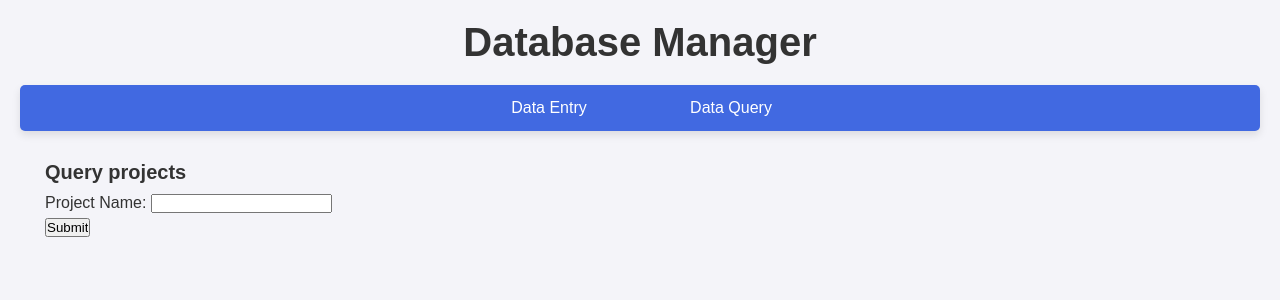
After one commit to dplynn/CS7330-Group-Project, a Flask app: page /query-projects in a window 1280 px wide. The commit adds this page. Shown: the top 300 px of the page. Run offline with Flask 3, Linux system fonts and the light colour scheme.

Commit message:
implemented frontend and backend integration for query projects

```diff
--- a/app.py
+++ b/app.py
@@ -251,6 +251,29 @@ def query_posts_results():
 
     return render_template('query_posts_results.html', results=results)
 
+@app.route('/query-projects', methods=['GET', 'POST'])
+def query_projects():
+    return render_template('query_projects.html')
+
+@app.route('/query-projects-results', methods=['GET', 'POST'])
+def query_projects_results():
+    connection = DBInit.connect_to_database()
+
+    try:
+        result1, result2 = DBInteract.fetch_posts_experiment(connection, request.args.get('project_name'))
+        result2 = [(field, f"{float(percent):.0f}%") for field, percent in result2]
+        print(str(result1))
+        print(str(result2))
+
+    except Exception as e:
+        connection.rollback()
+        flash(f"Error: {e}", 'danger')
+        return redirect(url_for('query_posts'))
+    finally:
+        connection.close()
+
+    return render_template('query_projects_results.html', result1=result1, result2=result2)
+
 if __name__ == '__main__':
     try:
         connection = DBInit.connect_to_database()
--- a/templates/home.html
+++ b/templates/home.html
@@ -25,7 +25,7 @@
                 <a href="" class="dropbtn">Data Query</a>
                 <div class="dropdown-content">
                     <a href="{{ url_for('query_posts') }}">Query Posts</a>
-                    <a href="query_projects.html">Query Projects</a>
+                    <a href="{{ url_for('query_projects') }}">Query Projects</a>
                 </div>
             </li>
         </ul>
--- a/templates/nav.html
+++ b/templates/nav.html
@@ -13,7 +13,7 @@
         <a href="" class="dropbtn">Data Query</a>
         <div class="dropdown-content">
             <a href="{{ url_for('query_posts') }}">Query Posts</a>
-            <a href="query_projects.html">Query Projects</a>
+            <a href="{{ url_for('query_projects') }}">Query Projects</a>
         </div>
     </li>
 </ul>
--- /dev/null
+++ b/templates/query_projects.html
@@ -0,0 +1,15 @@
+{% extends 'base.html' %}
+
+{% block title %}Query Posts - Database Manager{% endblock %}
+
+{% block content %}
+
+<h2>Query projects</h2>
+
+<form method="GET" action="{{ url_for('query_projects_results') }}">
+    <label for="project_name">Project Name:</label> <input type="text" name="project_name" required><br>
+
+    <input type="submit" value="Submit">
+</form>
+
+{% endblock %}
```
Also changed, not shown: templates/query_projects_results.html (added, +57 -0 lines).
